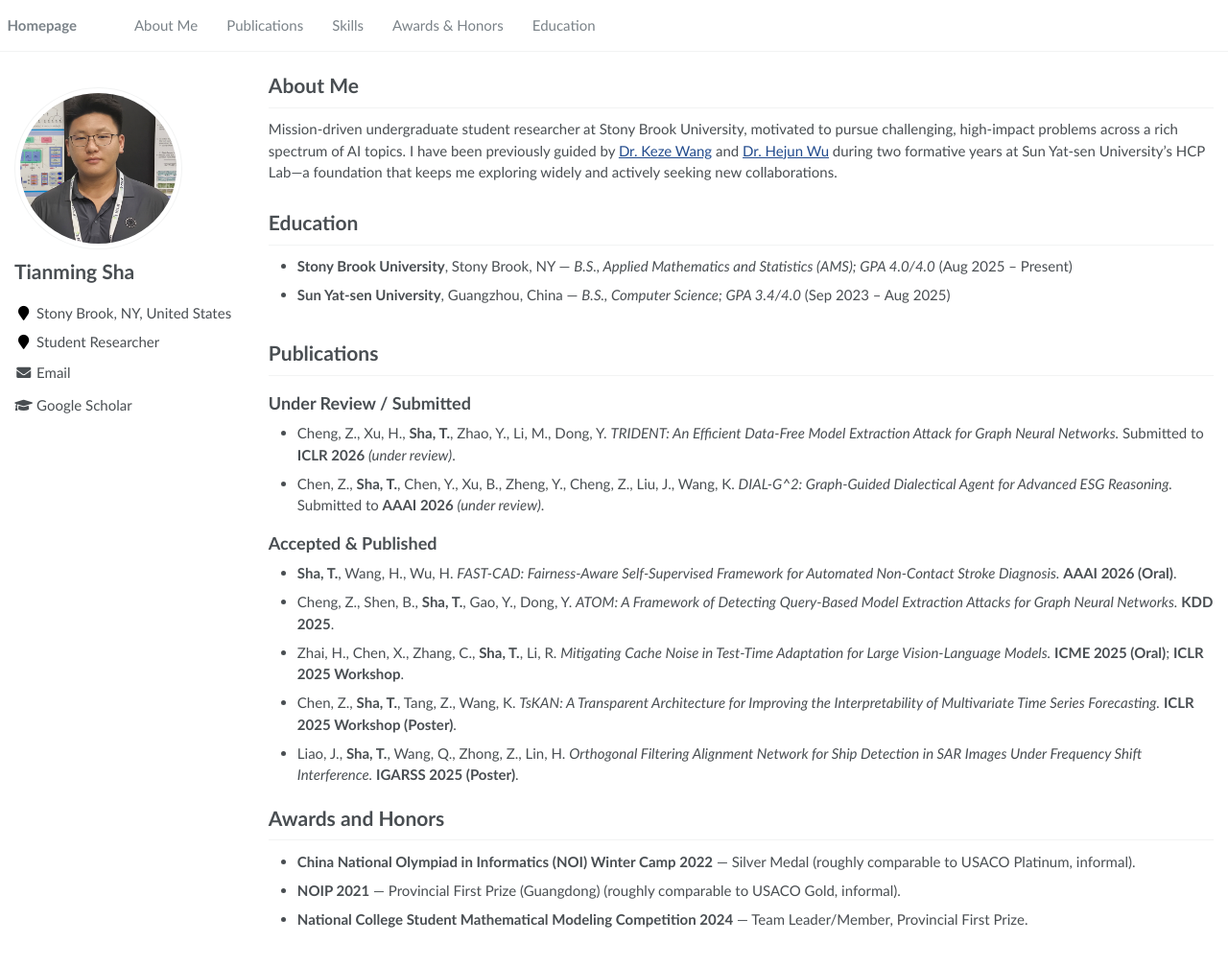
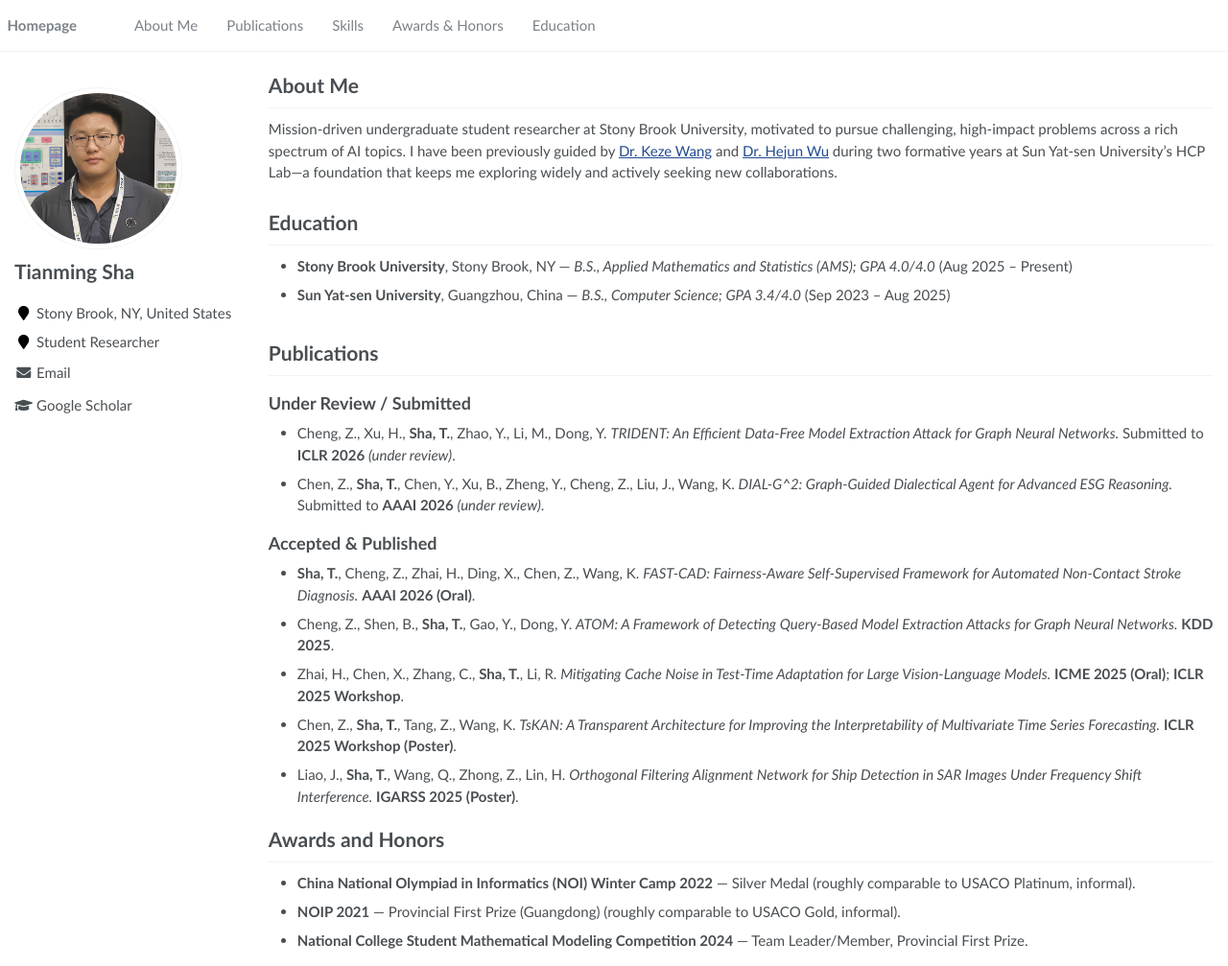
Before and after one commit to shatianming5/shatianming5.github.io, a Jekyll site: the page built from _pages/about.md, in a window 1280 px wide and 1007 px high. Shown: the whole window at 96% size. Built offline with Jekyll 4.4.1, drawn with Linux system fonts in a browser that asks for light colours.

Commit message:
Update about.md

```diff
--- a/_pages/about.md
+++ b/_pages/about.md
@@ -28,7 +28,7 @@
 - Chen, Z., **Sha, T.**, Chen, Y., Xu, B., Zheng, Y., Cheng, Z., Liu, J., Wang, K. *DIAL-G^2: Graph-Guided Dialectical Agent for Advanced ESG Reasoning.* Submitted to **AAAI 2026** *(under review)*.
 
 ## Accepted & Published
-- **Sha, T.**, Wang, H., Wu, H. *FAST-CAD: Fairness-Aware Self-Supervised Framework for Automated Non-Contact Stroke Diagnosis.* **AAAI 2026 (Oral)**.
+- **Sha, T.**, Cheng, Z., Zhai, H., Ding, X., Chen, Z., Wang, K. *FAST-CAD: Fairness-Aware Self-Supervised Framework for Automated Non-Contact Stroke Diagnosis.* **AAAI 2026 (Oral)**.
 - Cheng, Z., Shen, B., **Sha, T.**, Gao, Y., Dong, Y. *ATOM: A Framework of Detecting Query-Based Model Extraction Attacks for Graph Neural Networks.* **KDD 2025**.
 - Zhai, H., Chen, X., Zhang, C., **Sha, T.**, Li, R. *Mitigating Cache Noise in Test-Time Adaptation for Large Vision-Language Models.* **ICME 2025 (Oral)**; **ICLR 2025 Workshop**.
 - Chen, Z., **Sha, T.**, Tang, Z., Wang, K. *TsKAN: A Transparent Architecture for Improving the Interpretability of Multivariate Time Series Forecasting.* **ICLR 2025 Workshop (Poster)**.
```
